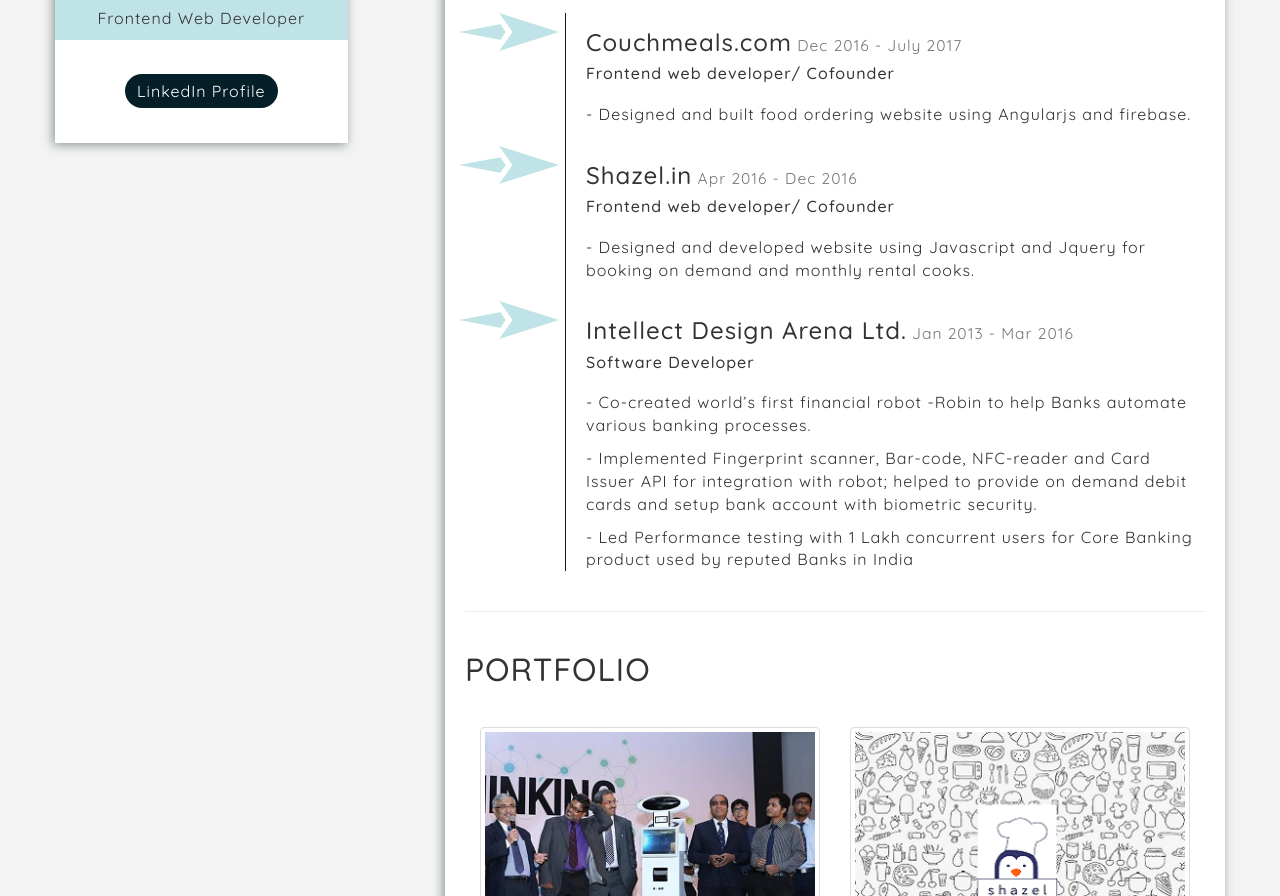
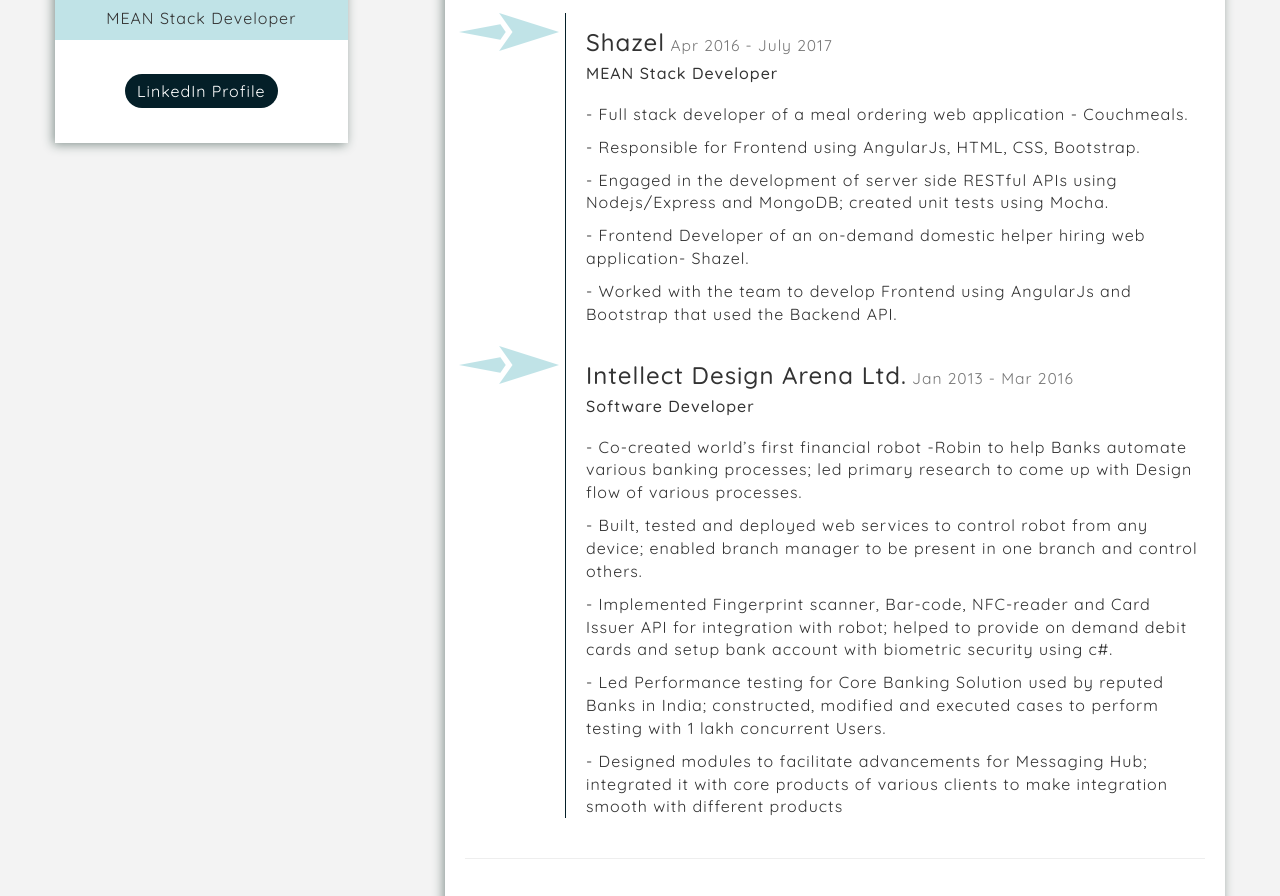
Before and after one commit to er-anoopsingh/My-Portfolio, a plain HTML site: page index.html in a window 1280 px wide. Shown: the part 407-1303 px from the top of the page. Drawn offline with nearby package versions, Linux system fonts and the light colour scheme.

Commit message:
updated the index

```diff
--- a/index.html
+++ b/index.html
@@ -47,7 +47,7 @@
         <div class="col-md-3 col-xs-12 text-center" id="left-side">
           <img src="img/anoop.png" class="img-responsive img-circle img-center " alt="profile pic">
           <h2>Anoop Singh</h2>
-          <p>Frontend Web Developer</p>
+          <p>MEAN Stack Developer</p>
           <div class="white-back">
             <a href="https://www.linkedin.com/in/anoop-singh-86a91554/" target="_blank" class="down" name="button">LinkedIn Profile</a><!--No cv yet to be downloaded :P-->
           </div>
@@ -56,9 +56,8 @@
         <!--main content-->
       <div class="col-md-8 col-xs-12" id="right-side">
         <h2>Hello, I'm Anoop</h2>
-        <p>With a strong technical skill-set, attention to detail, and 1.5 years of experience in web development and
-          4.5 years overall, I want to work as a Frontend web developer where I could create digital magic and elevate
-          user experience to the next level.</p>
+        <p>I am a full stack developer with 1.5 years of experience in MEAN stack web development and 4.5 years overall.
+          I want to create world-class applications and further enhance organizational worth owing to my knowledge in web development.</p>
         <hr>
 
         <!--work experience-->
@@ -67,22 +66,26 @@
             <h2>WORK EXPERIENCE</h2>
             <ul class="time-line">
               <li>
-                <h3>Couchmeals.com<small> Dec 2016 - July 2017</small></h3>
-                <h4>Frontend web developer/ Cofounder</h4>
-                <p>- Designed and built food ordering website using Angularjs and firebase.</p>
-              </li>
-              <li>
-                <h3>Shazel.in<small> Apr 2016 - Dec 2016</small></h3>
-                <h4>Frontend web developer/ Cofounder</h4>
-                <p>- Designed and developed website using Javascript and Jquery for booking on demand and monthly rental cooks.</p>
+                <h3>Shazel<small> Apr 2016 - July 2017</small></h3>
+                <h4>MEAN Stack Developer</h4>
+                <p>- Full stack developer of a meal ordering web application - Couchmeals.</p>
+                <p>- Responsible for Frontend using AngularJs, HTML, CSS, Bootstrap.</p>
+                <p>- Engaged in the development of server side RESTful APIs using Nodejs/Express and MongoDB; created unit tests using Mocha.</p>
+                <p>- Frontend Developer of an on-demand domestic helper hiring web application- Shazel.</p>
+                <p>- Worked with the team to develop Frontend using AngularJs and Bootstrap that used the Backend API.</p>
               </li>
               <li>
                 <h3>Intellect Design Arena Ltd.<small> Jan 2013 - Mar 2016</small></h3>
                 <h4>Software Developer</h4>
-                <p>- Co-created world’s first financial robot -Robin to help Banks automate various banking processes.</p>
-                <p>- Implemented Fingerprint scanner, Bar-code, NFC-reader and Card Issuer API for integration with robot;
-                  helped to provide on demand debit cards and setup bank account with biometric security.</p>
-                <p>- Led Performance testing with 1 Lakh concurrent users for Core Banking product used by reputed Banks in India</p>
+                <p>- Co-created world’s first financial robot -Robin to help Banks automate various banking processes; led primary research to come
+                   up with Design flow of various processes.</p>
+                <p>- Built, tested and deployed web services to control robot from any device; enabled branch manager to be present in one branch and control others.</p>
+                <p>- Implemented Fingerprint scanner, Bar-code, NFC-reader and Card Issuer API for integration with robot; helped to provide on demand
+                   debit cards and setup bank account with biometric security using c#.</p>
+                <p>- Led Performance testing for Core Banking Solution used by reputed Banks in India; constructed, modified and executed cases to perform
+                  testing with 1 lakh concurrent Users.</p>
+                <p>- Designed modules to facilitate advancements for Messaging Hub; integrated it with core products of various clients to make integration
+                  smooth with different products</p>
               </li>
             </ul>
             <hr>
```
